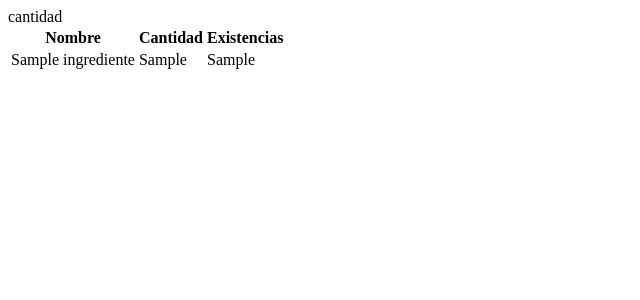
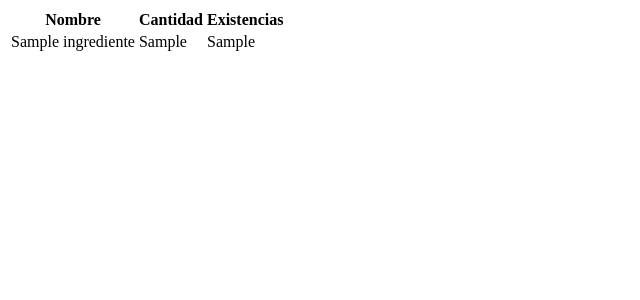
Before and after one commit to Deibycalderon777/asPractica1, a Flask app: page /postres/ingredientes/1 in a window 1280 px wide. Shown: the top 300 px of the page, without its empty margins (0-640 px from the left). Run offline with Flask 3, Linux system fonts and the light colour scheme; tables that the repository leaves empty or names only in its code hold one stand-in row (values such as "Sample post").

Commit message:
Update modal.html

```diff
--- a/templates/modal.html
+++ b/templates/modal.html
@@ -6,7 +6,6 @@
                    <th>Cantidad</th>
                 <th>Existencias</th>
 
-                cantidad
             </tr>
         </thead>
         <tbody>
```
